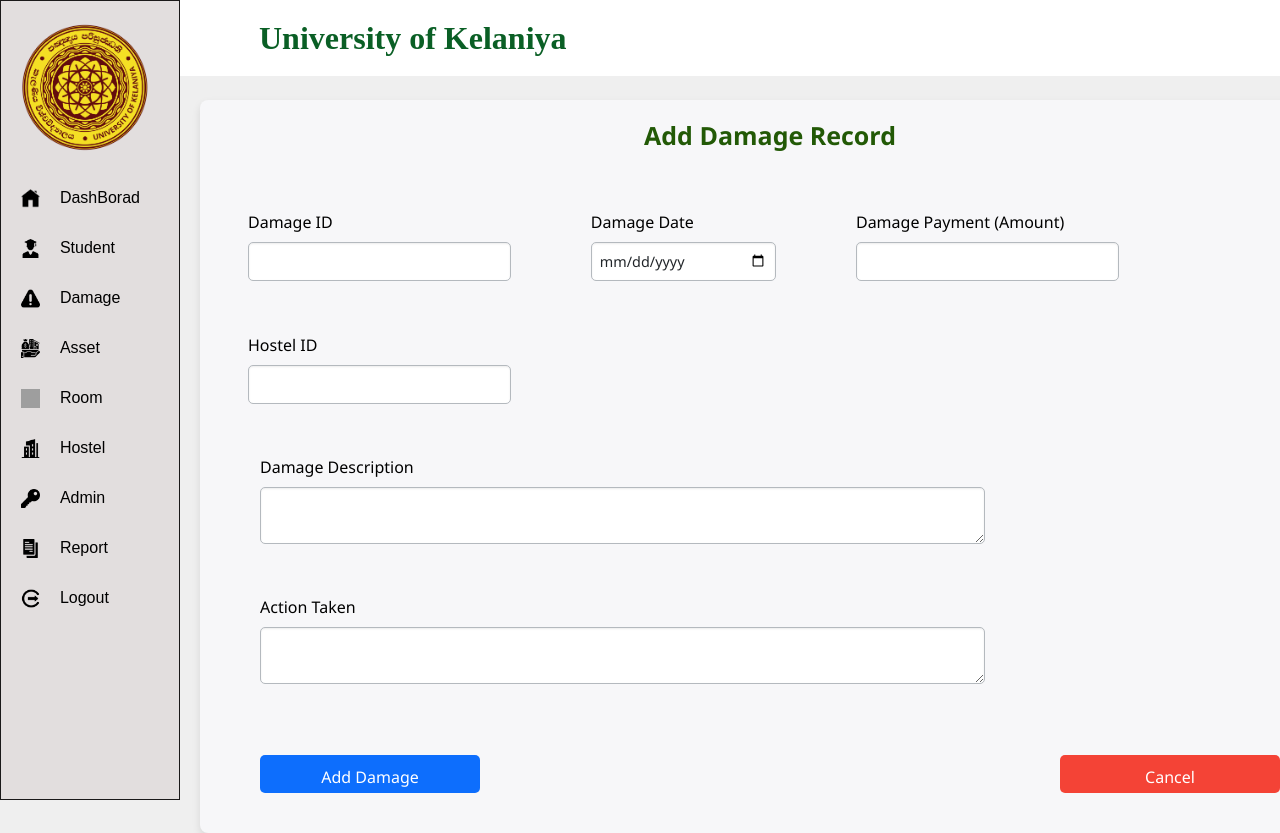
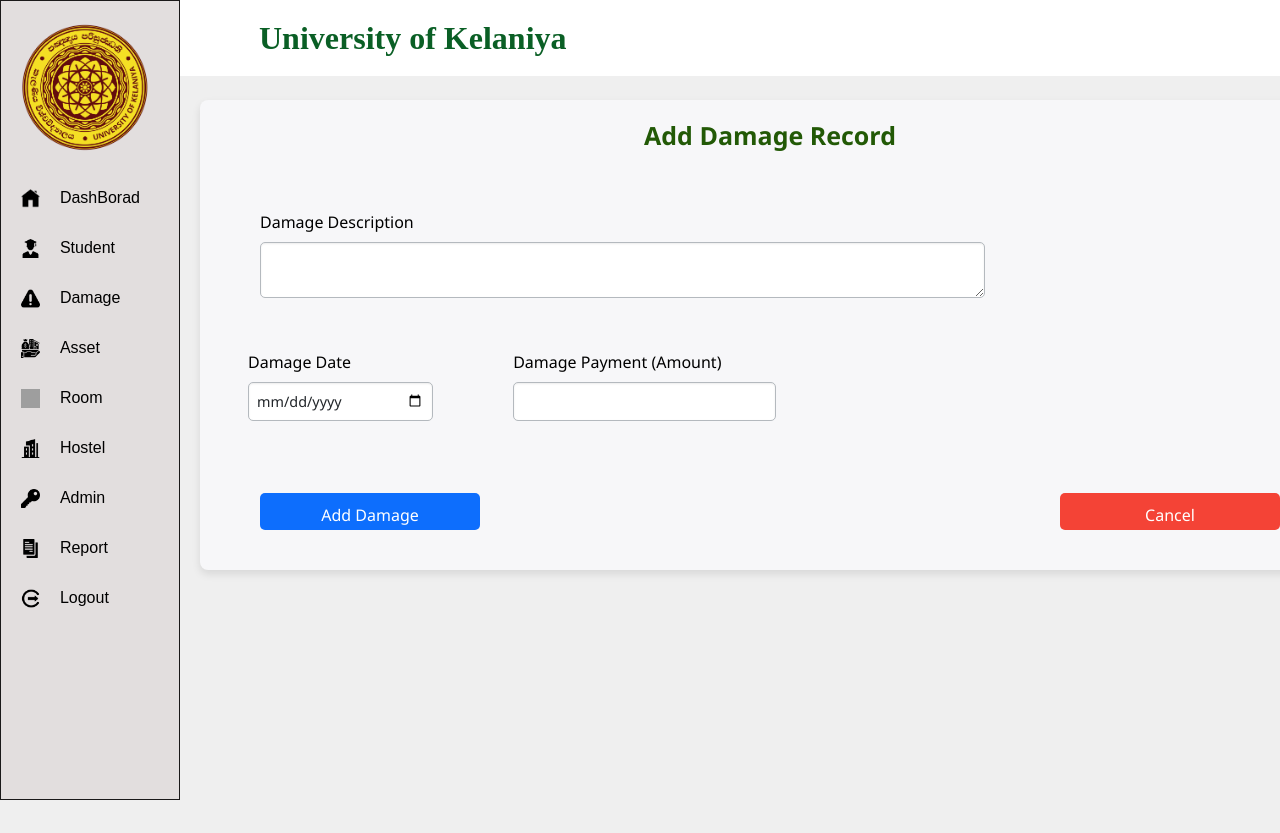
Before and after one commit to SewwandiPeiris/HostelManagementSystem_FrontEnd, a React (Vite) app in the folder hms_FrontEnd/: page /add_damage in a window 1280 px wide. Shown: the top 833 px of the page. After the commit the page ends 800 px from the top, so only its background shows below. Built offline with nearby package versions, Linux system fonts and the light colour scheme; grey boxes are pictures that could not be loaded; the HTML template or start-up script is replaced by a standard one.

Commit message:
damage add done

```diff
--- a/hms_FrontEnd/src/Pages/Add_Damage/Add_Damage.jsx
+++ b/hms_FrontEnd/src/Pages/Add_Damage/Add_Damage.jsx
@@ -5,16 +5,15 @@ import Tool from '../../Components/Tool';
 import SideBar from '../../Components/SideBar';
 import Swal from 'sweetalert2';
 import './Add_Damage.css';
+import {addDamageMaster} from "../../Service/adminService.js";
 
 const AddDamage = () => {
   const navigate = useNavigate();
   const [formData, setFormData] = useState({
-    damageId: '',
-    damageDate: '',
-    damageDescription: '',
-    damagePayment: '',
-    hostelId: '',
-    action: '',
+    id: '',
+    description: '',
+    damage_date: '',
+    damage_price: '',
   });
 
   const [formErrors, setFormErrors] = useState({});
@@ -40,26 +39,48 @@ const AddDamage = () => {
   // Handle form submission
   const handleSubmit = (e) => {
     e.preventDefault();
-    const errors = validateForm();
-    if (Object.keys(errors).length > 0) {
-      setFormErrors(errors);
-      return;
-    }
 
-    setFormSubmitted(true);
+    // const errors = validateForm();
+    // if (Object.keys(errors).length > 0) {
+    //   setFormErrors(errors);
+    //   return;
+    // }
+
+    // setFormSubmitted(true);
     console.log('Damage Form Data:', formData);
 
-    // Show success message
-    Swal.fire({
-      position: 'top-end',
-      icon: 'success',
-      title: 'Damage record added successfully!',
-      showConfirmButton: false,
-      timer: 3000
-    });
+    const masterDto={
+      id:"",
+      description:formData.description,
+      damage_date:formData.damage_date,
+      damage_price:formData.damage_price
+    }
+    const token = sessionStorage.getItem("token");
+    addDamageMaster(token,masterDto).then((res)=>{
+      if(res.data.status_code=== 0){
+        Swal.fire({
+          position: "top-end",
+          icon: "success",
+          title: "Damage Master add success..",
+          showConfirmButton: false,
+          timer: 2500
+        });
+        navigate('/damage');
+      }else {
+        Swal.fire({
+          position: "top-end",
+          icon: "error",
+          title: "Something error..",
+          showConfirmButton: false,
+          timer: 3000
+        });
+      }
+    })
+
+
 
     // Redirect to damages list
-    navigate('/damage');
+
   };
 
   return (
@@ -72,11 +93,26 @@ const AddDamage = () => {
 
         <Form className="add-damage-form" onSubmit={handleSubmit}>
           <Row className="r7">
+            <Col md={8} className="col4">
+              <Form.Group controlId="description">
+                <Form.Label>Damage Description</Form.Label>
+                <Form.Control className='action2'
+                              as="textarea"
+                              name="description"
+                              value={formData.description}
+                              onChange={handleChange}
+                              rows="4"
+                              isInvalid={!!formErrors.description}
+                />
+                <Form.Control.Feedback type="invalid">{formErrors.description}</Form.Control.Feedback>
+              </Form.Group>
+            </Col>
+          </Row>
+          <Row className="r7">
             {[
-              { label: 'Damage ID', name: 'damageId', type: 'text' },
-              { label: 'Damage Date', name: 'damageDate', type: 'date' },
-              { label: 'Damage Payment (Amount)', name: 'damagePayment', type: 'number' },
-              { label: 'Hostel ID', name: 'hostelId', type: 'text' },
+              { label: 'Damage Date', name: 'damage_date', type: 'date' },
+              { label: 'Damage Payment (Amount)', name: 'damage_price', type: 'number' },
+
             ].map(({ label, name, type }) => (
               <Col md={6} key={name} className="col4">
                 <Form.Group controlId={name}>
@@ -93,38 +129,8 @@ const AddDamage = () => {
               </Col>
             ))}
             </Row>
-<Row className="r7">
-            <Col md={8} className="col4">
-              <Form.Group controlId="damageDescription">
-                <Form.Label>Damage Description</Form.Label>
-                <Form.Control className='action2'
-                  as="textarea"
-                  name="damageDescription"
-                  value={formData.damageDescription}
-                  onChange={handleChange}
-                  rows="4"
-                  isInvalid={!!formErrors.damageDescription}
-                />
-                <Form.Control.Feedback type="invalid">{formErrors.damageDescription}</Form.Control.Feedback>
-              </Form.Group>
-            </Col>
-            </Row>
-            <Row className="r7">
-            <Col md={8} className="col4">
-              <Form.Group controlId="action">
-                <Form.Label>Action Taken</Form.Label>
-                <Form.Control className='action1'
-                  as="textarea"
-                  name="action"
-                  value={formData.action}
-                  onChange={handleChange}
-                  rows="3"
-                  isInvalid={!!formErrors.action}
-                />
-                <Form.Control.Feedback type="invalid">{formErrors.action}</Form.Control.Feedback>
-              </Form.Group>
-            </Col>
-          </Row>
+
+
 
           <Row>
             <Col className="form-actions">
--- a/hms_FrontEnd/src/Pages/Add_Damage_Case/Add_Damage_Case.jsx
+++ b/hms_FrontEnd/src/Pages/Add_Damage_Case/Add_Damage_Case.jsx
@@ -1,21 +1,25 @@
-import React, { useState } from 'react';
+import React, {useEffect, useState} from 'react';
 import { useNavigate } from 'react-router-dom';
 import { Container, Row, Col, Form, Button, Alert } from 'react-bootstrap';
 import Tool from '../../Components/Tool';
 import SideBar from '../../Components/SideBar';
 import Swal from 'sweetalert2';
 import './Add_Damage_Case.css';
+import {addDamageCase, getAllDamageMaster, getAllHostel} from "../../Service/adminService.js";
 
 const AddDamageCase = () => {
   const navigate = useNavigate();
   const [formData, setFormData] = useState({
-    damageCaseId: '',
-    damageId: '',
-    studentId: '',
-    penaltyPayment: '',
-    paymentStatus: '',
+    hostelId: '',
+    penalty_price: '',
+    damageMasterId: '',
+    studentId:''
   });
 
+  const [hostels, setHostels] = useState([]);
+  const [damageMaster, setDamageMaster] = useState([]);
+  const [selectedHostelId, setSelectedHostelId] = useState("");
+  const [selectedDamageId, setSelectedDamagelId] = useState("");
   const [formErrors, setFormErrors] = useState({});
   const [formSubmitted, setFormSubmitted] = useState(false);
 
@@ -26,39 +30,80 @@ const AddDamageCase = () => {
   };
 
   // Validate form fields
-  const validateForm = () => {
-    let errors = {};
-    Object.keys(formData).forEach((key) => {
-      if (!formData[key]) {
-        errors[key] = 'This field is required';
-      }
-    });
-    return errors;
-  };
+  // const validateForm = () => {
+  //   let errors = {};
+  //   Object.keys(formData).forEach((key) => {
+  //     if (!formData[key]) {
+  //       errors[key] = 'This field is required';
+  //     }
+  //   });
+  //   return errors;
+  // };
+
+  useEffect(() => {
+    const token = sessionStorage.getItem("token");
+    getAllHostel(token)
+        .then((res)=>{
+          setHostels(res.data.content)
+
+        })
+
+    getAllDamageMaster(token).then((res)=>{
+      setDamageMaster(res.data.content);
+    })
+  }, []);
 
   // Handle form submission
   const handleSubmit = (e) => {
     e.preventDefault();
-    const errors = validateForm();
-    if (Object.keys(errors).length > 0) {
-      setFormErrors(errors);
-      return;
-    }
+    // e.preventDefault();
+    // const errors = validateForm();
+    // if (Object.keys(errors).length > 0) {
+    //   setFormErrors(errors);
+    //   return;
+    // }
 
     setFormSubmitted(true);
     console.log('Damage Case Data:', formData);
 
+    const damageCaseDto={
+
+      id: "",
+      hostelId:selectedHostelId,
+      penalty_price:formData.penalty_price,
+      payment_status: "pending",
+      damageMasterId:selectedDamageId,
+      studentId:formData.studentId
+    }
+
+    console.log(damageCaseDto)
+    const token = sessionStorage.getItem("token");
+    addDamageCase(token,damageCaseDto).then((res)=>{
+      if(res.data.status_code=== 0){
+        Swal.fire({
+          position: "top-end",
+          icon: "success",
+          title: "Damage Case add success..",
+          showConfirmButton: false,
+          timer: 2500
+        });
+        navigate('/damage');
+      }else {
+        Swal.fire({
+          position: "top-end",
+          icon: "error",
+          title: "Something error..",
+          showConfirmButton: false,
+          timer: 3000
+        });
+      }
+    })
+
     // Show success message
-    Swal.fire({
-      position: 'top-end',
-      icon: 'success',
-      title: 'Damage case added successfully!',
-      showConfirmButton: false,
-      timer: 3000
-    });
+
 
     // Redirect to damages list
-    navigate('/damage');
+
   };
 
   return (
@@ -72,10 +117,9 @@ const AddDamageCase = () => {
         <Form className="add-damage-case-form" onSubmit={handleSubmit}>
           <Row>
             {[
-              { label: 'Damage Case ID', name: 'damageCaseId', type: 'text' },
-              { label: 'Damage ID', name: 'damageId', type: 'text' },
+
               { label: 'Student ID', name: 'studentId', type: 'text' },
-              { label: 'Penalty Payment', name: 'penaltyPayment', type: 'number' },
+              { label: 'Penalty Payment', name: 'penalty_price', type: 'number' },
             ].map(({ label, name, type }) => (
               <Col md={6} key={name} className="col3">
                 <Form.Group controlId={name}>
@@ -93,19 +137,41 @@ const AddDamageCase = () => {
             ))}
             <Col md={6} className="col3">
               <Form.Group controlId="paymentStatus">
-                <Form.Label>Payment Status</Form.Label>
-                <Form.Control
-                  as="select"
-                  name="paymentStatus"
-                  value={formData.paymentStatus}
-                  onChange={handleChange}
-                  isInvalid={!!formErrors.paymentStatus}
+                <Form.Select
+                    className="custom-input7"
+                    size="sm"
+                    value={selectedHostelId}
+                    onChange={(e) => setSelectedHostelId(e.target.value)}
                 >
-                  <option value="">Select Status</option>
-                  <option value="Paid">Paid</option>
-                  <option value="Unpaid">Unpaid</option>
-                  <option value="Pending">Pending</option>
-                </Form.Control>
+
+                  <option value="" disabled={true} > Select a Hostel </option>
+                  {hostels.length > 0 &&
+                      hostels.map((hostel) => (
+                          <option key={hostel.id} value={hostel.id}>
+                            {hostel.hostel_name}
+                          </option>
+                      ))}
+                </Form.Select>
+                <Form.Control.Feedback type="invalid">{formErrors.paymentStatus}</Form.Control.Feedback>
+              </Form.Group>
+            </Col>
+            <Col md={6} className="col3">
+              <Form.Group controlId="paymentStatus">
+                <Form.Select
+                    className="custom-input7"
+                    size="sm"
+                    value={selectedDamageId}
+                    onChange={(e) => setSelectedDamagelId(e.target.value)}
+                >
+
+                  <option value="" disabled={true} > Select a Damage Master </option>
+                  {damageMaster.length > 0 &&
+                      damageMaster.map((damage) => (
+                          <option key={damage.id} value={damage.id}>
+                            {damage.id+ " - "+ damage.description}
+                          </option>
+                      ))}
+                </Form.Select>
                 <Form.Control.Feedback type="invalid">{formErrors.paymentStatus}</Form.Control.Feedback>
               </Form.Group>
             </Col>
--- a/hms_FrontEnd/src/Pages/Damage/Damage.jsx
+++ b/hms_FrontEnd/src/Pages/Damage/Damage.jsx
@@ -1,11 +1,28 @@
-import React from 'react';
+import React, {useEffect, useState} from 'react';
 import { useNavigate } from 'react-router-dom';
 import SideBar from '../../Components/SideBar';
 import Tool from '../../Components/Tool';
 import './Damage.css';
+import {getAllDamageCase, getAllDamageMaster} from "../../Service/adminService.js";
 
 const Damage = () => {
   const navigate = useNavigate();
+  const [damageMasters, setDamageMaster] = useState([]);
+  const [damageCase, setDamageCase] = useState([]);
+
+  useEffect(() => {
+    const token = sessionStorage.getItem("token");
+    getAllDamageMaster(token).then((res)=>{
+      console.log(res.data.content)
+      setDamageMaster(res.data.content);
+    })
+
+    getAllDamageCase(token).then((res)=>{
+      console.log(res.data.content)
+      setDamageCase(res.data.content);
+    })
+
+  }, []);
 
   const navigateToAddDamage = () => {
     navigate('/add_damage');
@@ -15,6 +32,14 @@ const Damage = () => {
     navigate('/add_damage_case');
   };
 
+  const handleViewDamgeMaster=(dm)=> {
+
+  }
+
+  const handleViewDamageCase=(dc)=>{
+
+  }
+
   return (
     <>
       <SideBar />
@@ -23,10 +48,6 @@ const Damage = () => {
       <div className="hostel-damages-container">
         <h2>Damage Details</h2>
 
-        <div className="most-damages-box">
-          <h4>Most Damages Reported Hostels</h4>
-          {/* Add dynamic data here */}
-        </div>
 
         {/* Add Damage Button - Navigation to Add Damage page */}
         <button
@@ -39,21 +60,36 @@ const Damage = () => {
         <table className="damages-table">
           <thead>
             <tr>
+              <th>NO</th>
               <th>Damage ID</th>
               <th>Damage Date</th>
               <th>Damage Description</th>
               <th>Damage Payment</th>
-              <th>Hostel ID</th>
+
               <th>Action</th>
             </tr>
           </thead>
           <tbody>
-            {/* Example data. Replace with dynamic content */}
-            <tr>
-              <td colSpan="6" className="no-data">
-                No data available
-              </td>
-            </tr>
+          {damageMasters.length > 0 ? (
+              damageMasters.map((dm, index) => (
+                  <tr key={dm.id}>
+                    <td>{++index}</td>
+                    <td>{dm.id}</td>
+                    <td>{dm.damage_date}</td>
+                    <td>{dm.description}</td>
+                    <td>{dm.damage_price}</td>
+
+
+                    <td>
+                      <button className="action-btn view-btn" onClick={() => handleViewDamgeMaster(dm)}></button>
+                    </td>
+                  </tr>
+              ))
+          ) : (
+              <tr>
+                <td colSpan="7" className="no-data">No data available</td>
+              </tr>
+          )}
           </tbody>
         </table>
 
@@ -68,6 +104,7 @@ const Damage = () => {
         <table className="damage-case-table">
           <thead>
             <tr>
+              <th>No</th>
               <th>Damage Case ID</th>
               <th>Damage ID</th>
               <th>Student ID</th>
@@ -77,12 +114,25 @@ const Damage = () => {
             </tr>
           </thead>
           <tbody>
-            {/* Example data. Replace with dynamic content */}
-            <tr>
-              <td colSpan="6" className="no-data">
-                No data available
-              </td>
-            </tr>
+          {damageCase.length > 0 ? (
+              damageCase.map((dc, index) => (
+                  <tr key={dc.id}>
+                    <td>{++index}</td>
+                    <td>{dc.id}</td>
+                    <td>{dc.damageMaster.id+"-"+dc.damageMaster.description}</td>
+                    <td>{dc.studentId}</td>
+                    <td>{dc.penalty_price}</td>
+                    <td>{dc.payment_status}</td>
+                    <td>
+                      <button className="action-btn view-btn" onClick={() => handleViewDamageCase(dc)}></button>
+                    </td>
+                  </tr>
+              ))
+          ) : (
+              <tr>
+                <td colSpan="7" className="no-data">No data available</td>
+              </tr>
+          )}
           </tbody>
         </table>
       </div>
```
Also changed, not shown: hms_FrontEnd/src/Service/adminService.js (+29 -0 lines).
